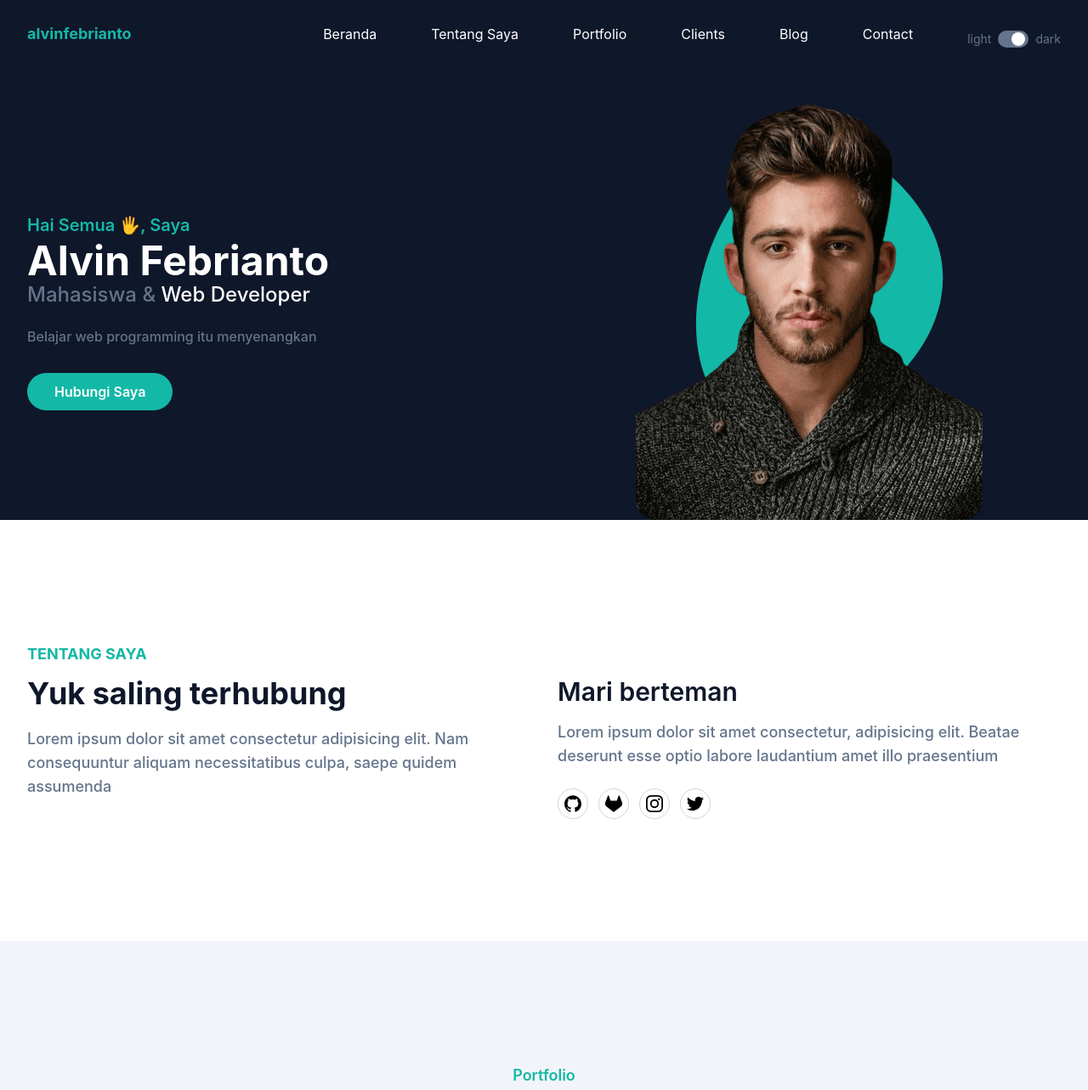
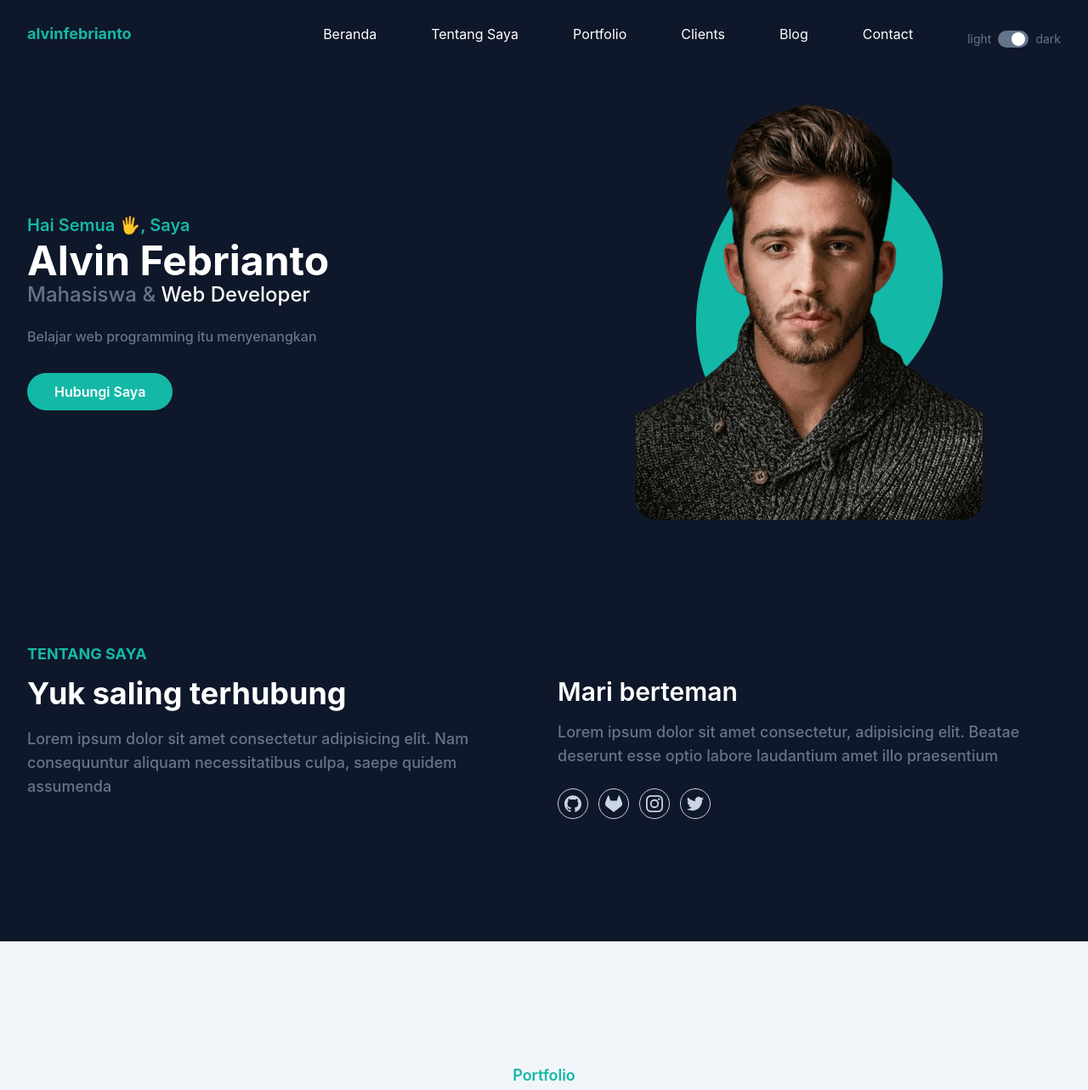
Before and after one commit to alvinfebrianto/WPU, a PHP site: page / in a window 1280 px wide, after a click that opens the changed part. Shown: the top 1283 px of the page at 85% size. Run offline with PHP 8.4, Linux system fonts and the light colour scheme.

Commit message:
Dark:About - Project 1 Portfolio Tailwind CSS

```diff
--- a/Tailwind CSS/Project-1-Portfolio/index.html
+++ b/Tailwind CSS/Project-1-Portfolio/index.html
@@ -157,14 +157,16 @@
       </div>
     </section>
     <!-- About -->
-    <section id="about" class="pb-32 pt-36">
+    <section id="about" class="pb-32 pt-36 dark:bg-dark">
       <div class="container">
         <div class="flex flex-wrap">
           <div class="mb-10 w-full px-4 lg:w-1/2">
             <h4 class="mb-3 text-lg font-bold uppercase text-primary">
               Tentang Saya
             </h4>
-            <h2 class="mb-5 max-w-md text-3xl font-bold text-dark lg:text-4xl">
+            <h2
+              class="mb-5 max-w-md text-3xl font-bold text-dark lg:text-4xl dark:text-white"
+            >
               Yuk saling terhubung
             </h2>
             <p class="max-w-xl text-base font-medium text-secondary lg:text-lg">
@@ -174,7 +176,7 @@
           </div>
           <div class="w-full px-4 lg:w-1/2">
             <h3
-              class="mb-4 text-2xl font-semibold text-dark lg:pt-10 lg:text-3xl"
+              class="mb-4 text-2xl font-semibold text-dark lg:pt-10 lg:text-3xl dark:text-white"
             >
               Mari berteman
             </h3>
@@ -186,7 +188,7 @@
               <a
                 href="https://github.com/alvinfebrianto"
                 target="_blank"
-                class="mr-3 flex h-9 w-9 items-center justify-center rounded-full border border-slate-300 hover:border-primary hover:bg-primary hover:text-white"
+                class="mr-3 flex h-9 w-9 items-center justify-center rounded-full border border-slate-300 hover:border-primary hover:bg-primary hover:text-white dark:text-slate-300"
                 ><svg
                   role="img"
                   width="20"
@@ -203,7 +205,7 @@
               <a
                 href="https://gitlab.com/alvinfebrianto"
                 target="_blank"
-                class="mr-3 flex h-9 w-9 items-center justify-center rounded-full border border-slate-300 hover:border-primary hover:bg-primary hover:text-white"
+                class="mr-3 flex h-9 w-9 items-center justify-center rounded-full border border-slate-300 hover:border-primary hover:bg-primary hover:text-white dark:text-slate-300"
                 ><svg
                   role="img"
                   width="20"
@@ -220,7 +222,7 @@
               <a
                 href="https://instagram.com/alvin._.f"
                 target="_blank"
-                class="mr-3 flex h-9 w-9 items-center justify-center rounded-full border border-slate-300 hover:border-primary hover:bg-primary hover:text-white"
+                class="mr-3 flex h-9 w-9 items-center justify-center rounded-full border border-slate-300 hover:border-primary hover:bg-primary hover:text-white dark:text-slate-300"
                 ><svg
                   role="img"
                   width="20"
@@ -237,7 +239,7 @@
               <a
                 href="https://twitter.com/enqiso"
                 target="_blank"
-                class="mr-3 flex h-9 w-9 items-center justify-center rounded-full border border-slate-300 hover:border-primary hover:bg-primary hover:text-white"
+                class="mr-3 flex h-9 w-9 items-center justify-center rounded-full border border-slate-300 hover:border-primary hover:bg-primary hover:text-white dark:text-slate-300"
                 ><svg
                   role="img"
                   width="20"
--- a/Tailwind CSS/Project-1-Portfolio/src/output.css
+++ b/Tailwind CSS/Project-1-Portfolio/src/output.css
@@ -1250,6 +1250,11 @@ body {
   color: rgb(255 255 255 / var(--tw-text-opacity));
 }
 
+.dark\:text-slate-300:is(.dark *) {
+  --tw-text-opacity: 1;
+  color: rgb(203 213 225 / var(--tw-text-opacity));
+}
+
 @media (min-width: 640px) {
   .sm\:border-none {
     border-style: none;
```
